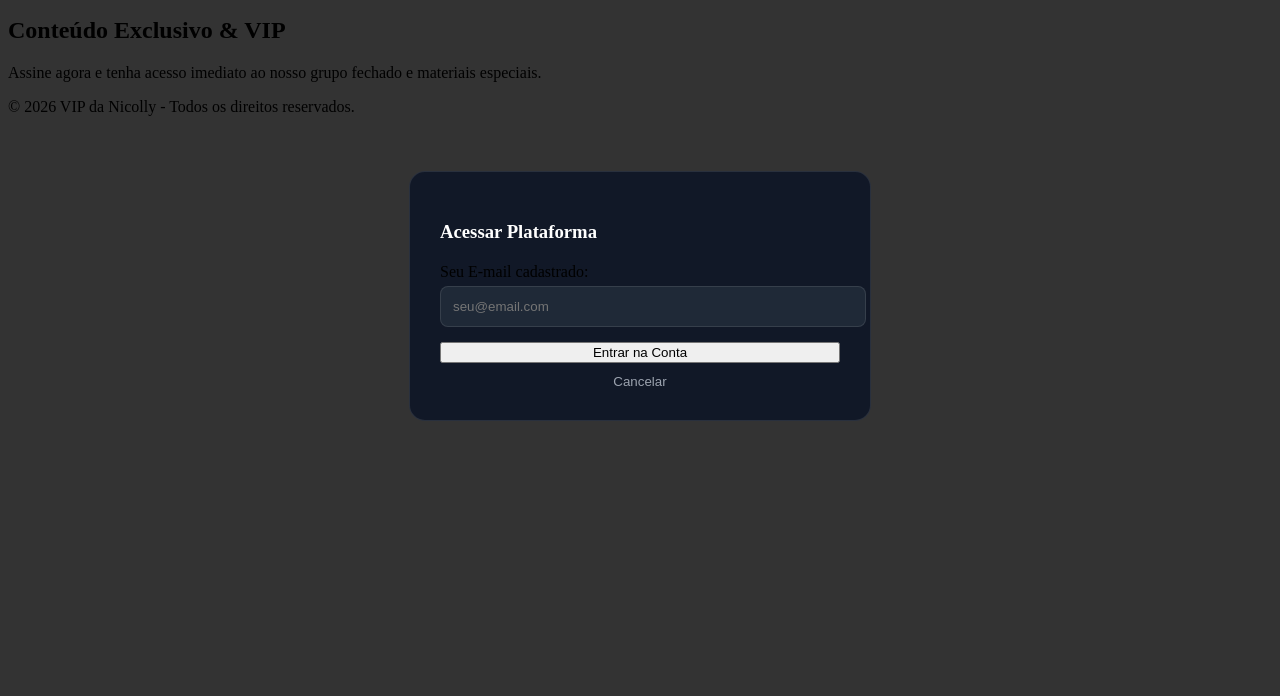
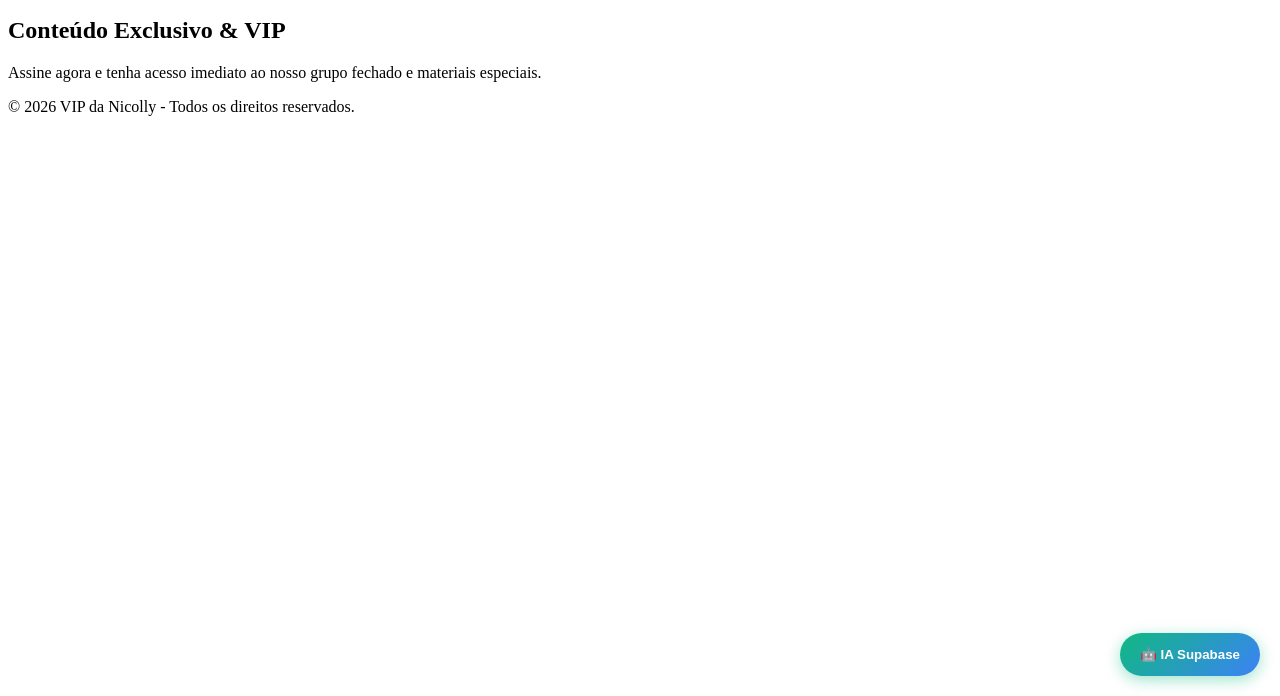
Before and after one commit to jeffersonhelanbittencourt-maker/vip-da-Nicolly-00, a website with bundled scripts: page index.html in a window 1280 px wide. Shown: the part 104-800 px from the top of the page. Built offline with nearby package versions, Linux system fonts and the light colour scheme; a script that the page names is missing.

Commit message:
Atualizar o index.html

```diff
--- a/index.html
+++ b/index.html
@@ -70,19 +70,24 @@
         </main>
 
         <!-- Modal de Login Unificado -->
-        <div id="modal-login" style="display: none; position: fixed; inset: 0; background: rgba(0,0,0,0.8); display: flex; align-items: center; justify-content: center; z-index: 1000;">
+        <div id="modal-login" style="display: none; position: fixed; inset: 0; background: rgba(0,0,0,0.8); align-items: center; justify-content: center; z-index: 1000;">
             <div style="background: #111827; padding: 30px; border-radius: 16px; border: 1px solid rgba(255,255,255,0.1); width: 100%; max-width: 400px; position: relative;">
                 <h3 style="margin-bottom: 20px; color: #fff;">Acessar Plataforma</h3>
                 <form id="form-login-unico">
                     <div class="form-group">
                         <label for="login-email">Seu E-mail cadastrado:</label>
-                        <input type="email5" id="login-email" required placeholder="seu@email.com" style="width: 100%; padding: 12px; background: #1f2937; border: 1px solid rgba(255,255,255,0.1); border-radius: 8px; color: #fff; margin-top: 5px;">
+                        <input type="email" id="login-email" required placeholder="seu@email.com" style="width: 100%; padding: 12px; background: #1f2937; border: 1px solid rgba(255,255,255,0.1); border-radius: 8px; color: #fff; margin-top: 5px;">
                     </div>
                     <button type="submit" class="btn-primary" style="width: 100%; margin-top: 15px;">Entrar na Conta</button>
                     <button type="button" id="btn-fechar-modal" style="width: 100%; background: transparent; border: none; color: #9ca3af; margin-top: 10px; cursor: pointer;">Cancelar</button>
                 </form>
             </div>
         </div>
+
+        <!-- Botão Flutuante da IA Assistente Supabase -->
+        <button id="btn-ia-assistente" style="position: fixed; bottom: 20px; right: 20px; background: linear-gradient(135deg, #10b981, #3b82f6); color: white; border: none; padding: 14px 20px; border-radius: 50px; font-weight: 700; box-shadow: 0 4px 15px rgba(16, 185, 129, 0.4); cursor: pointer; z-index: 999;">
+            🤖 IA Supabase
+        </button>
 
         <!-- Rodapé -->
         <footer class="main-footer">
```
